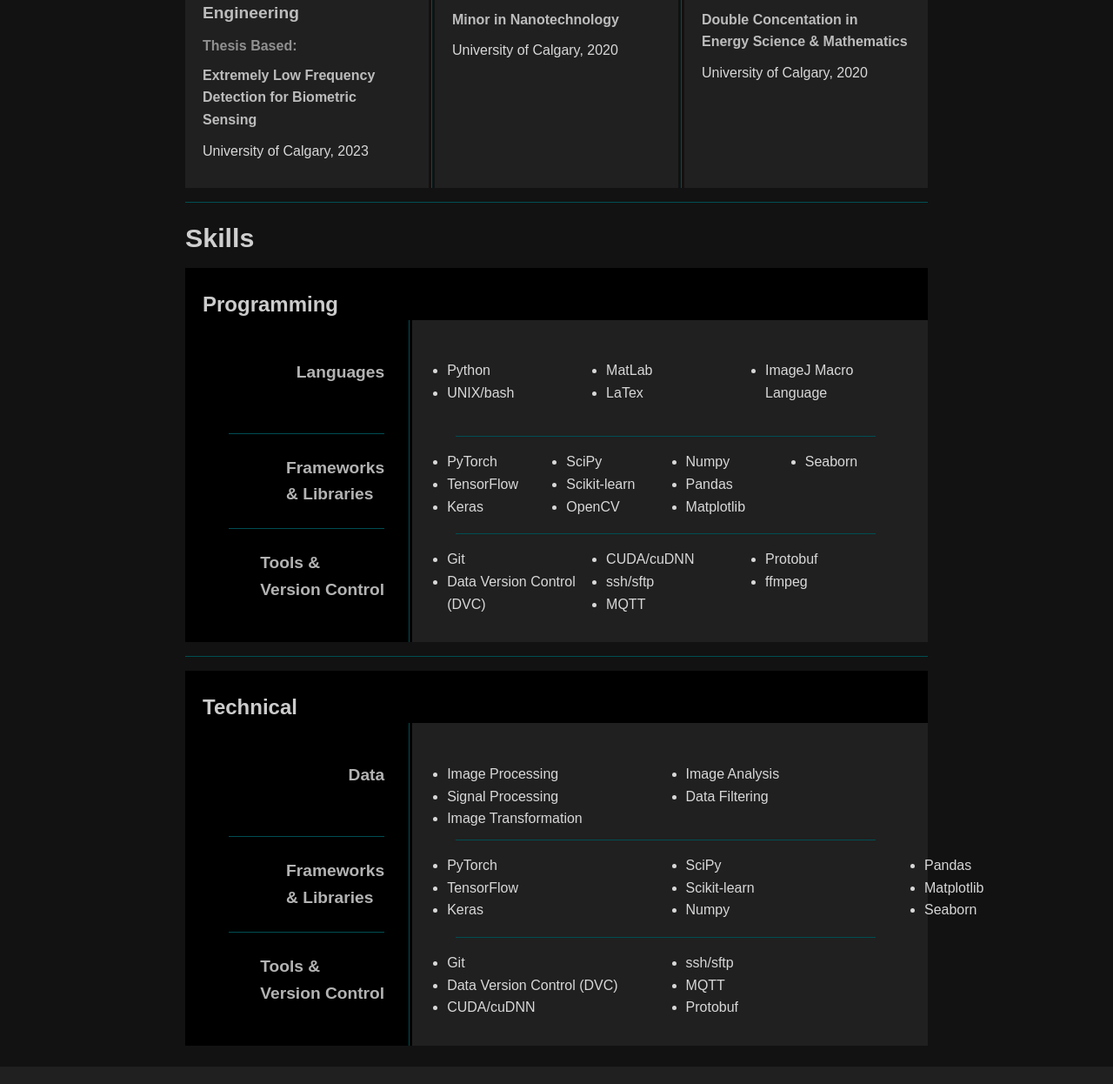
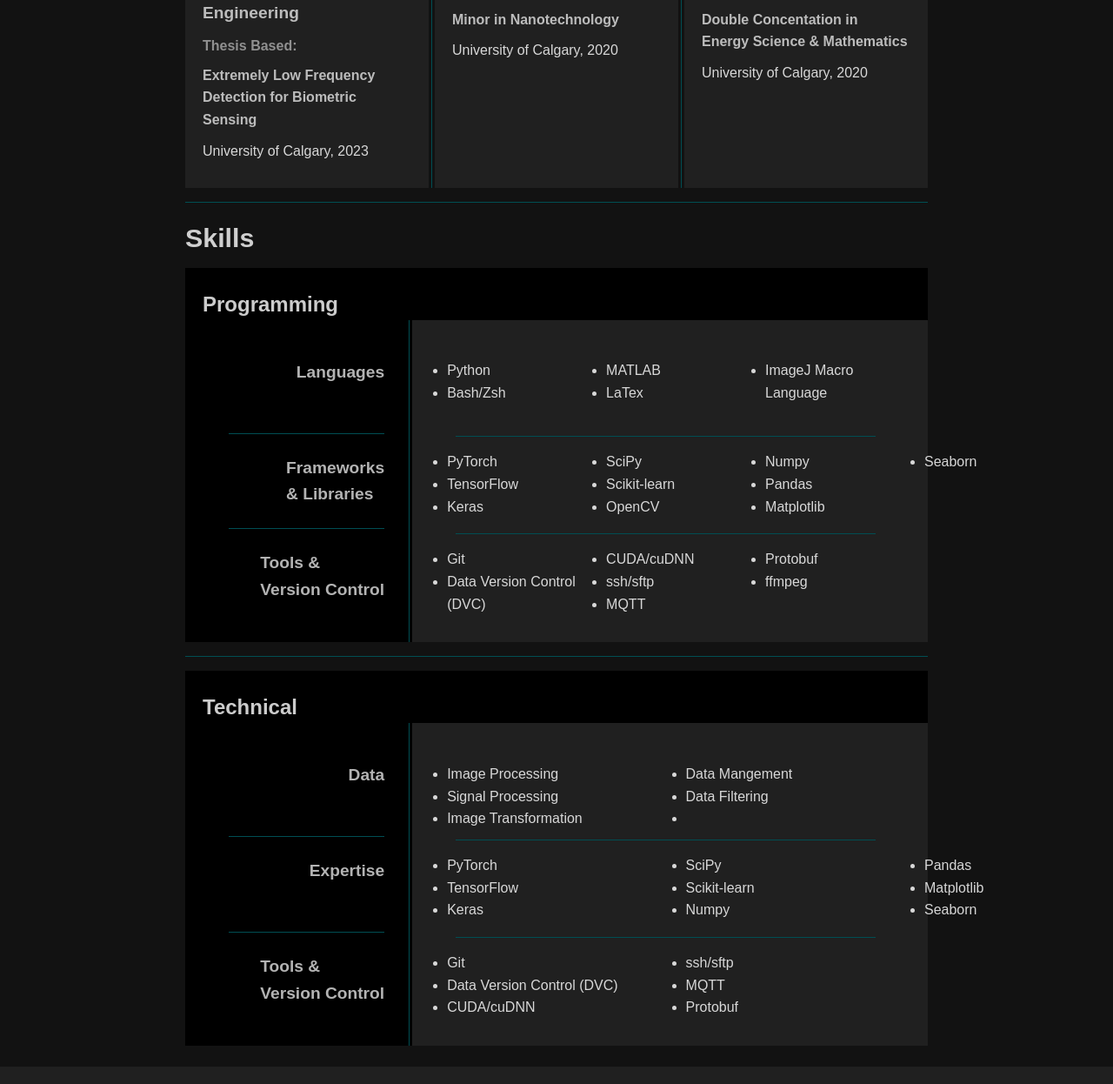
Before and after one commit to oliwhi/oliver_white, a Jekyll site: the page built from about.html, in a window 1280 px wide and 1400 px high, scrolled down 1030 px, cut to the strip 0-1246 px from the top of the window. Shown: the whole strip at 87% size. Built offline with Jekyll 4.4.1, drawn with Linux system fonts in a browser that asks for light colours; nearby versions of some CDN libraries.

Commit message:
updated about

```diff
--- a/about.html
+++ b/about.html
@@ -184,13 +184,13 @@
             <br>
             <ul style="height: 80px; columns: 3; column-width: 30%;margin-left: 20px; vertical-align: middle; margin-top:0px; column-gap: 30 pt;">
                 <li>Python</li>
-                <li>UNIX/bash</li>
-                <li>MatLab</li>
+                <li>Bash/Zsh</li>
+                <li>MATLAB</li>
                 <li>LaTex</li>
                 <li>ImageJ Macro Language</li>
             </ul>
             <hr style="margin-left: 30px; margin-right: 40px; margin-top: 5px;">
-            <ul style="height: 80px; columns:4; column-width: 30%;margin-left: 20px; vertical-align: middle;">
+            <ul style="height: 80px; columns:3; column-width: 30%;margin-left: 20px; vertical-align: middle;">
                 <li>PyTorch</li>
                 <li>TensorFlow</li>
                 <li>Keras</li>
@@ -224,7 +224,7 @@
             <br>
             <br>
             <hr style="margin-left: 30px; margin-right: 20px;">
-            <h4 class="alignright" style="padding-right: 20px; vertical-align: middle;">Frameworks<br>& Libraries</h4>
+            <h4 class="alignright" style="padding-right: 20px; vertical-align: middle;">Expertise</h4>
             <br>
             <br>
             <br>
@@ -239,8 +239,9 @@
                 <li>Image Processing</li>
                 <li>Signal Processing</li>
                 <li>Image Transformation</li>
-                <li>Image Analysis</li>
+                <li>Data Mangement</li>
                 <li>Data Filtering</li>
+                <li></li>
             </ul>
             <hr style="margin-left: 30px; margin-right: 40px; margin-top: 5px;">
             <ul style="height: 80px; columns: 2; column-width: 30%;margin-left: 20px; vertical-align: middle;">
```
